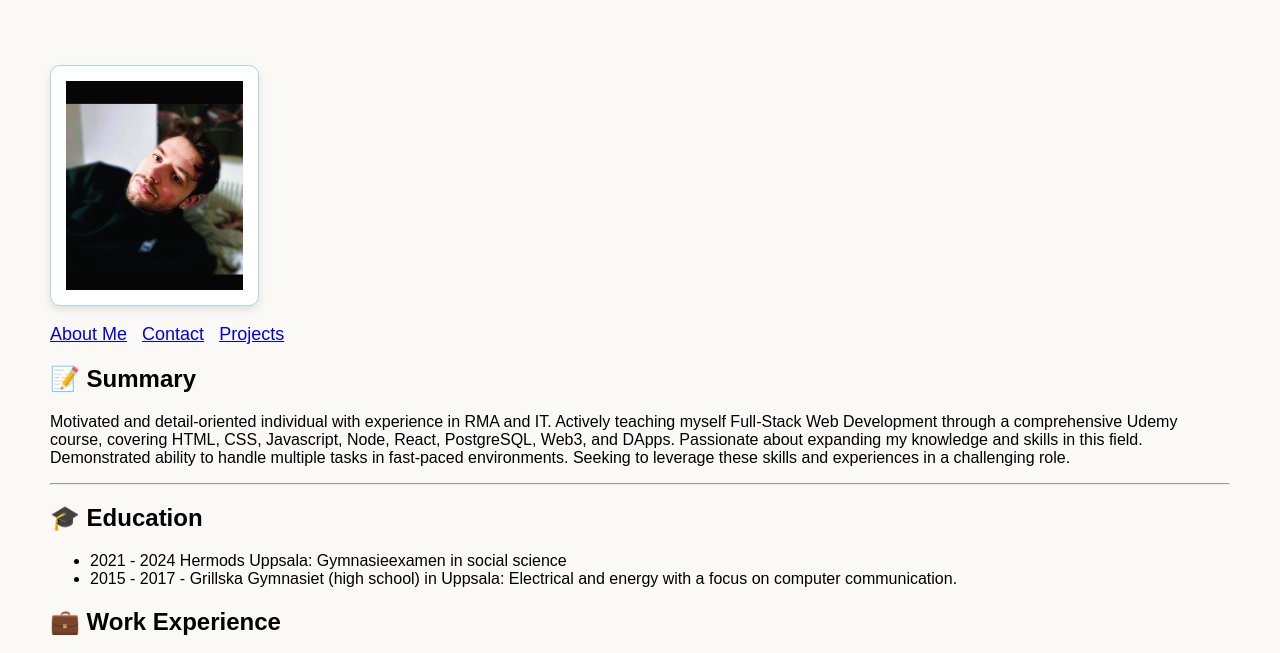
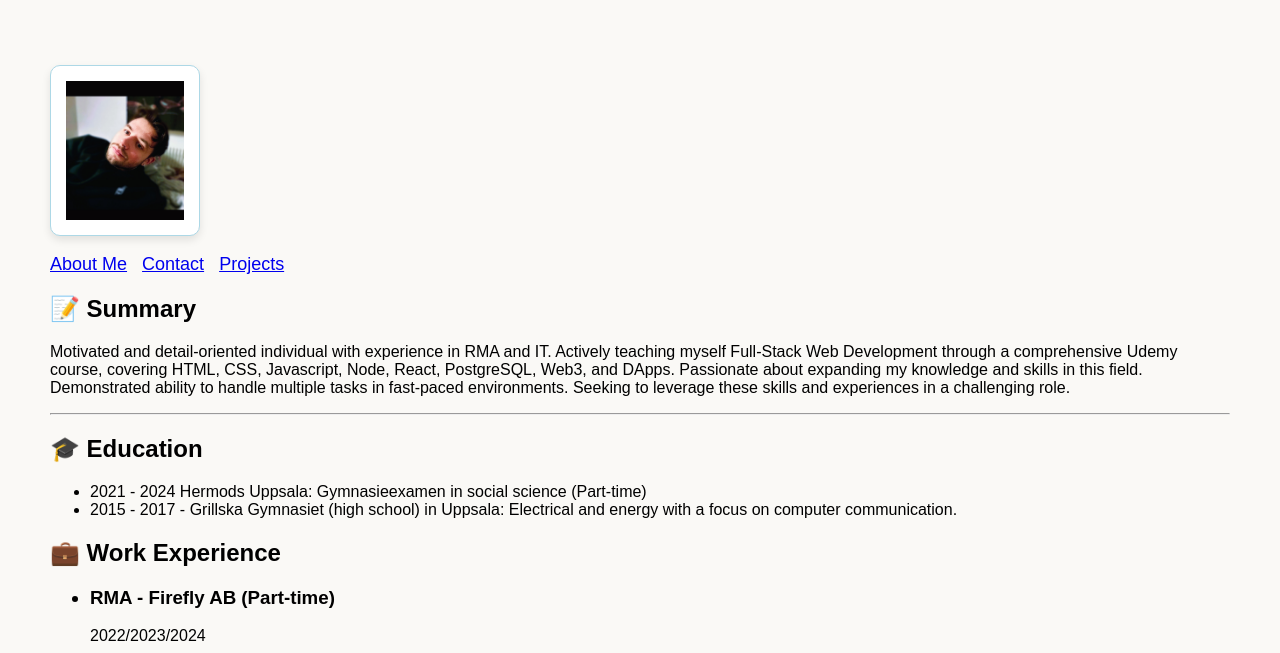
Before and after one commit to ninohaegglund/HTML-resume, a plain HTML site: page index.html in a window 1280 px wide. Shown: the part 108-761 px from the top of the page. Drawn offline with Linux system fonts and the light colour scheme.

Commit message:
Add files via upload

```diff
--- a/index.html
+++ b/index.html
@@ -27,7 +27,7 @@
 
     <h2>🎓 Education</h2>
     <ul>
-      <li>2021 - 2024 Hermods Uppsala: Gymnasieexamen in social science</li>
+      <li>2021 - 2024 Hermods Uppsala: Gymnasieexamen in social science (Part-time)</li>
       <li>2015 - 2017 - Grillska Gymnasiet (high school) in Uppsala: Electrical and energy with a focus on computer communication.</li>
 
     </ul>
--- a/styles.css
+++ b/styles.css
@@ -49,12 +49,13 @@ body {
     display: flex;
     flex-direction: row;
     align-items: center;
-    width: 15%;
+    width: 10%;
     background-color: #fff;
     border: 1px solid lightblue;
     border-radius: 10px;
     padding: 15px;
     box-shadow: 0 4px 8px rgba(0, 0, 0, 0.1);
+    margin-right: 20px;
   }
 
   .card img {
```
